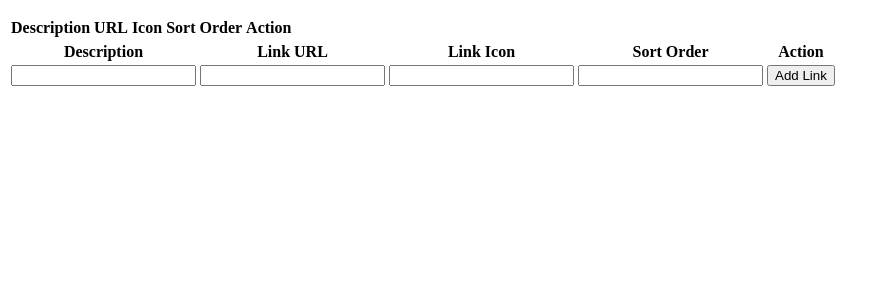
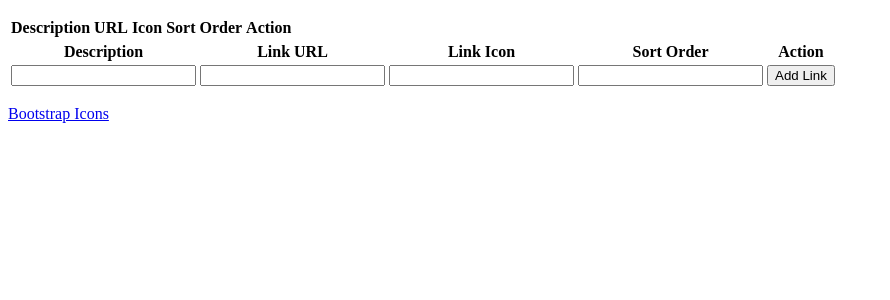
Before and after one commit to raminhossaini/ramin-dashboard, a CodeIgniter 4 app: the page made by app/Views/links_view.php in a window 1280 px wide. Shown: the part 62-362 px from the top of the page, without its empty margins (0-890 px from the left). Run offline with PHP 8.4 and a stand-in for CodeIgniter, Linux system fonts and the light colour scheme; the template is opened without the code that fills it, so the values that code supplies are empty; some libraries are stand-ins or nearby versions.

Commit message:
Added link to Bootstrap icons in link-view for easy access

```diff
--- a/app/Views/links_view.php
+++ b/app/Views/links_view.php
@@ -69,6 +69,7 @@ showSideBar('sites');
 </table>
 </form>
 </div>
+<a href="https://icons.getbootstrap.com/">Bootstrap Icons</a>
 </div>
 
 <script>
```
